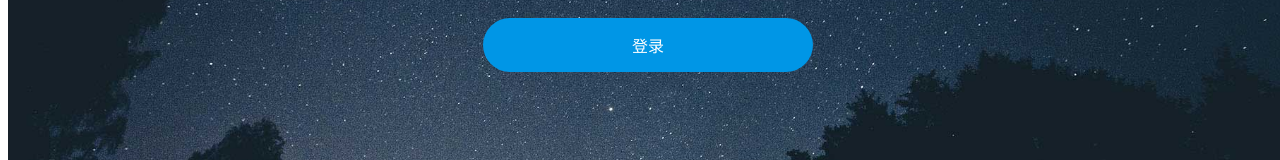
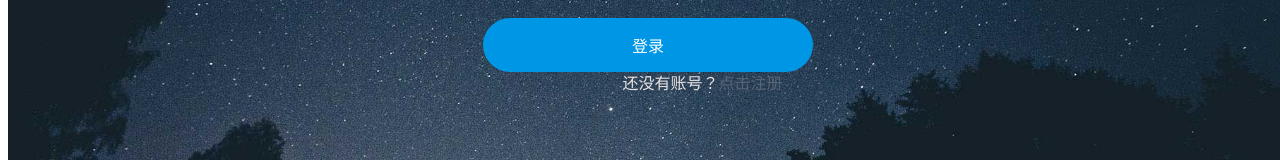
Before and after one commit to 1600858489/my_chat_web, a Vue app: page /login in a window 1280 px wide. Shown: the part 402-562 px from the top of the page. Built offline with nearby package versions, Linux system fonts and the light colour scheme.

Commit message:
优化登录页面

```diff
--- a/public/css/component.css
+++ b/public/css/component.css
@@ -123,3 +123,11 @@ button {
 button[type="submit"]:hover {
   background-color: #129fe9;
 }
+
+
+.register-link{
+  position: absolute;
+  top: 58%;
+  left: 48%;
+  color: #e9e2e2;
+}
--- a/src/views/LoginPage.vue
+++ b/src/views/LoginPage.vue
@@ -19,6 +19,9 @@
             </div>
           </form>
         </div>
+        <div class="register-link">
+          还没有账号？<router-link to="/register">点击注册</router-link>
+        </div>
       </div>
     </div>
   </div><!-- /container -->
```
